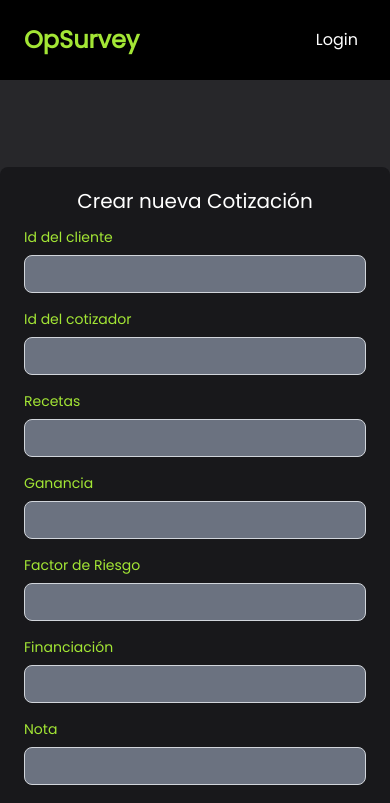
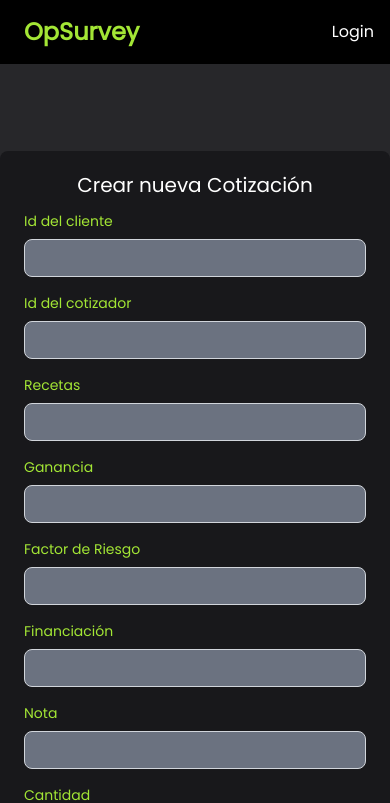
Before and after one commit to OpSurvey/web-app, a Next.js app: page /quote in a window 390 px wide. Shown: the top 803 px of the page. Built offline with nearby package versions, Linux system fonts and the light colour scheme.

Commit message:
responsive nav

```diff
--- a/components/HowToUseCard.jsx
+++ b/components/HowToUseCard.jsx
@@ -19,7 +19,7 @@ export default function HowToUseCard(props) {
               className={`"p-4 flex flex-col justify-center align-middle content-center h-[200px] ${props.backgroundColor} p-4 leading-normal w-full md:h-36 md:rounded-lg md:content-center"`}
             >
               <p
-                className={`"mb-2 md:text-basic lg:basic xl:text-lg 2xl:text-2xl text-center font-bold align-middle tracking-tight" ${props.textColor} `}
+                className={`"mb-2 md:text-basic lg:basic xl:text-lg 2xl:text-xl text-center font-bold align-middle tracking-tight" ${props.textColor} `}
               >
                 {props.content}
               </p>
--- a/components/HowToUseCardIMG.jsx
+++ b/components/HowToUseCardIMG.jsx
@@ -8,7 +8,7 @@ export default function HowToUseCardIMG(props) {
           className={`"p-4 leading-normal w-full flex flex-col justify-center align-middle content-center h-[120px] ${props.backgroundColor} xs:h-[120px] xs:px-4 xs:rounded-lg md:h-36 md:rounded-lg md:content-center"`}
         >
           <p
-            className={`"mb-2 md:text-basic lg:basic xl:text-lg 2xl:text-2xl text-center font-bold align-middle tracking-tight ${props.textColor} xs:text-base"`}
+            className={`"mb-2 md:text-basic lg:basic xl:text-lg 2xl:text-xl text-center font-bold align-middle tracking-tight ${props.textColor} xs:text-base"`}
           >
             {props.content}
           </p>
--- a/components/NavbarLanding.jsx
+++ b/components/NavbarLanding.jsx
@@ -7,7 +7,7 @@ export default function NavbarLanding() {
 
   return (
     <>
-      <nav className="bg-black w-full flex top-0 left-0 xs:pl-6 xs:py-0 md:px-2 py-10 h-20 lg:px-2 xl:px-2 2xl:pl-40 2xl:pr-40">
+      <nav className="bg-black flex justify-between w-full pt-0 pr-2 pl-4 h-16 xs:pl-6 xs:py-0 md:px-2 md:h-20 lg:px-2 xl:px-2 2xl:pl-40 2xl:pr-40">
         <div className="container flex flex-wrap justify-between items-center mx-auto">
           <Link href="/">
             <a className="flex items-center">
@@ -17,12 +17,12 @@ export default function NavbarLanding() {
             </a>
           </Link>
 
-          <div className="flex md:order-2">
-            <ul className="flex flex-col p-4 mt-0 md:flex-row md:space-x-8 md:mt-0 md:text-sm md:font-medium md:bg-black">
+          <div className="flex">
+            <ul className="bg-black flex flex-col pr-4 xs:pr-2 md:p-4 mt-0 md:mt-0 md:text-sm md:font-medium">
               <li>
                 <Link href="./login">
                   <a
-                    className="block py-2 pr-4 pl-3 text-white rounded hover:text-lime-400 md:bg-transparent md:text-white md:hover:text-lime-400 md:p-0"
+                    className="block py-0 pr-0 pl-3 xs:pr-0 sm:pr-0 md:pr-4 text-white rounded hover:text-lime-400 md:bg-transparent md:text-white md:hover:text-lime-400 md:p-0"
                     aria-current="page"
                   >
                     Login
--- a/components/OpinionCard.jsx
+++ b/components/OpinionCard.jsx
@@ -4,13 +4,19 @@ export default function OpinionCard(props) {
   return (
     <div className="w-[350px] m-3 bg-zinc-900 lg:rounded-lg shadow-md flex flex-col ">
       <div className="flex justify-center pt-6">
-        <img className="w-[300px] h-[380px]" src={props.opinionImg} alt="" />
+        <img
+          className="md:w-[150px] md:h-[210px] lg:w-[200px] lg:h-[260px] xl:w-[300px] xl:h-[380px]"
+          src={props.opinionImg}
+          alt=""
+        />
       </div>
       <div className="p-5">
         <h5 className="mb-2 text-2xl font-bold tracking-tight text-white">
           {props.clientName}
         </h5>
-        <p className="mb-3 text-gray-200">{props.opinionContent}</p>
+        <p className="mb-3 text-gray-200 md:text-sm lg:text-base xl:text-lg">
+          {props.opinionContent}
+        </p>
       </div>
     </div>
   );
--- a/pages/index.jsx
+++ b/pages/index.jsx
@@ -66,7 +66,7 @@ export default function Home() {
 
         {width > 900 ? (
           <>
-            <section name="clientsOpinion" className="pt-16 md:mx-2 lg:mx-8">
+            <section name="clientsOpinion" className="pt-16">
               <p className="text-2xl text-center text-white md:text-4xl mb-6">
                 Lo que dicen nuestros Clientes
               </p>
```
